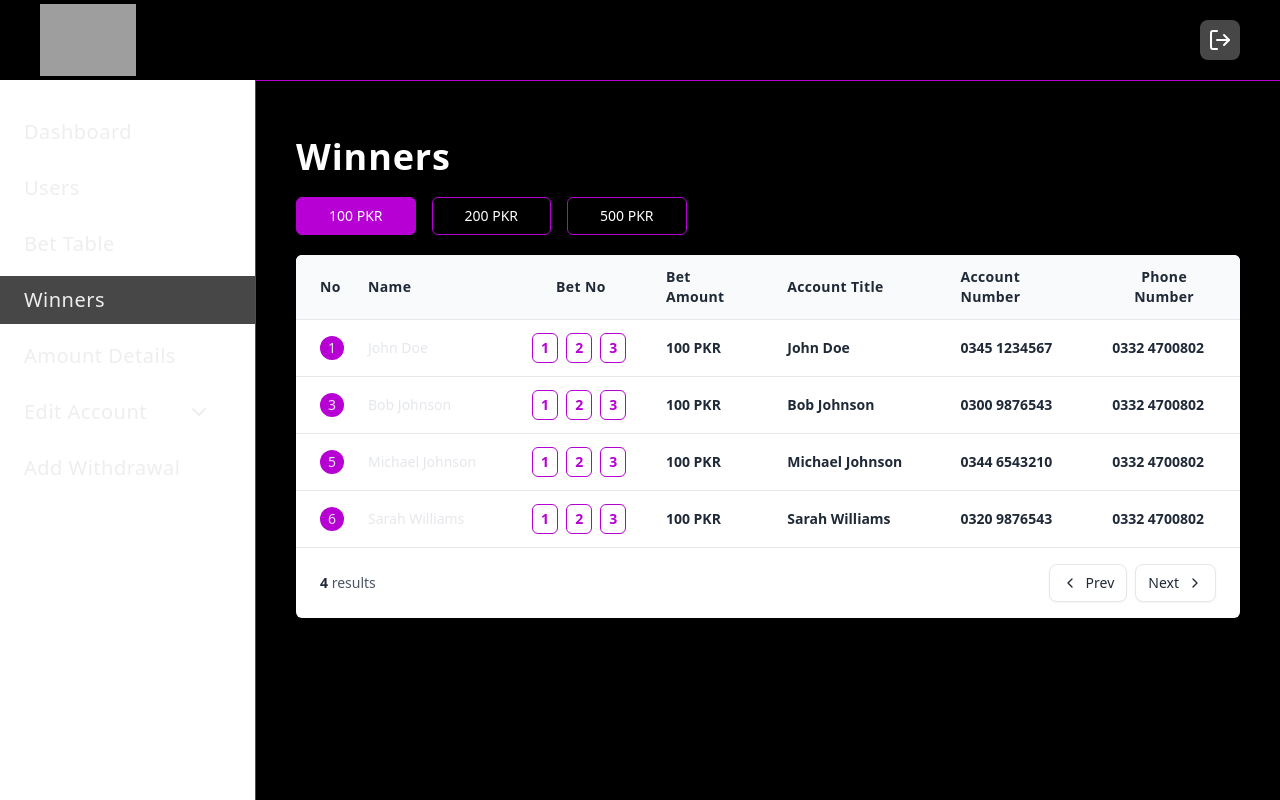
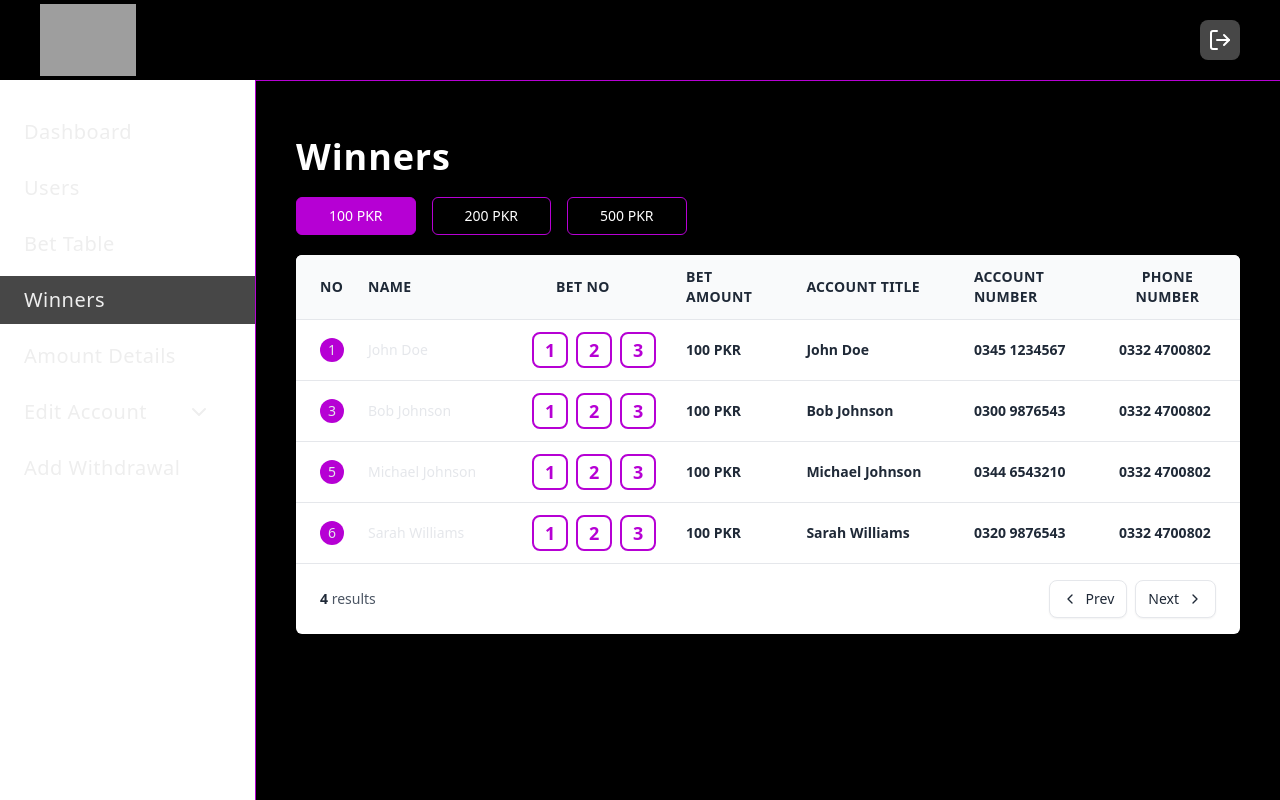
Before and after one commit to CodeWithSuheer/lucky_shot, a React (Vite) app in the folder frontend/: page /admin/winners in a window 1280 px wide. Built offline with nearby package versions, Linux system fonts and the light colour scheme; grey boxes are pictures that could not be loaded; the HTML template or start-up script is replaced by a standard one.

Commit message:
suheer final commit

```diff
--- a/frontend/src/admin/BetTable.jsx
+++ b/frontend/src/admin/BetTable.jsx
@@ -188,7 +188,7 @@ const BetTable = () => {
                                                     </div>
                                                 </td>
                                                 <td className="h-px w-px whitespace-nowrap">
-                                                    <div className="ps-6 lg:ps-3 xl:ps-10 xl:pe-24 pe-6 py-3">
+                                                    <div className="ps-6 lg:ps-3 xl:ps-10 xl:pe-20 pe-6 py-3">
                                                         <div className="flex items-center gap-x-3">
                                                             <div className="grow">
                                                                 <span className="block text-md lg:text-md text-gray-200">{rowData.name}</span>
@@ -199,15 +199,13 @@ const BetTable = () => {
                                                 <td className="h-px w-72 whitespace-nowrap">
                                                     <div className="px-6 py-3">
 
-                                                        <div className="flex item-center gap-2">
+                                                        <div className="flex item-center gap-1">
                                                             {rowData.betNo.map((bet, index) => (
-                                                                <button key={index} className="border border-[#B600D4] bg-transparent px-3 py-2 rounded-lg text-sm font-semibold text-[#B600D4] dark:text-gray-200">{bet}</button>
+                                                                <button key={index} className="border-2 border-[#B600D4] bg-transparent h-9 w-9 rounded-lg text-lg font-semibold text-[#B600D4] dark:text-gray-200 cursor-text">{bet}</button>
                                                             ))}
                                                         </div>
+
                                                     </div>
-
-
-
                                                 </td>
                                                 <td className="h-px w-72 whitespace-nowrap">
                                                     <div className="px-6 py-3 flex gap-1 items-center">
--- a/frontend/src/admin/Winners.jsx
+++ b/frontend/src/admin/Winners.jsx
@@ -121,14 +121,14 @@ const Winners = () => {
                                         <tr>
                                             <th scope="col" className="px-6 lg:ps-3 xl:ps-6 pe-6 py-4 text-start">
                                                 <div className="flex items-center gap-x-2">
-                                                    <span className="text-sm font-semibold tracking-wide text-gray-800 dark:text-gray-200">
+                                                    <span className="text-sm lg:text-md font-semibold tracking-wide text-gray-800 dark:text-gray-200 uppercase">
                                                         No
                                                     </span>
                                                 </div>
                                             </th>
                                             <th scope="col" className="px-6 lg:ps-3 xl:ps-0 pe-6 py-3 text-start">
                                                 <div className="flex items-center gap-x-2">
-                                                    <span className="text-sm font-semibold tracking-wide text-gray-800 dark:text-gray-200">
+                                                    <span className="text-sm lg:text-md font-semibold tracking-wide text-gray-800 dark:text-gray-200 uppercase">
                                                         Name
                                                     </span>
                                                 </div>
@@ -136,7 +136,7 @@ const Winners = () => {
 
                                             <th scope="col" className="px-6 py-3 text-start">
                                                 <div className="flex items-center gap-x-2">
-                                                    <span className="text-sm font-semibold tracking-wide text-gray-800 dark:text-gray-200">
+                                                    <span className="text-sm lg:text-md font-semibold tracking-wide text-gray-800 dark:text-gray-200 uppercase">
                                                         Bet No
                                                     </span>
                                                 </div>
@@ -144,14 +144,14 @@ const Winners = () => {
 
                                             <th scope="col" className="px-6 py-3 text-start">
                                                 <div className="flex items-center gap-x-2">
-                                                    <span className="text-sm font-semibold tracking-wide text-gray-800 dark:text-gray-200">
+                                                    <span className="text-sm lg:text-md font-semibold tracking-wide text-gray-800 dark:text-gray-200 uppercase">
                                                         Bet Amount
                                                     </span>
                                                 </div>
                                             </th>
                                             <th scope="col" className="px-6 py-3 text-start">
                                                 <div className="flex items-center gap-x-2">
-                                                    <span className="text-sm font-semibold tracking-wide text-gray-800 dark:text-gray-200">
+                                                    <span className="text-sm font-semibold tracking-wide text-gray-800 dark:text-gray-200 uppercase">
                                                         Account Title
                                                     </span>
                                                 </div>
@@ -159,7 +159,7 @@ const Winners = () => {
 
                                             <th scope="col" className="px-6 py-3 text-start">
                                                 <div className="flex items-center gap-x-2">
-                                                    <span className="text-sm font-semibold tracking-wide text-gray-800 dark:text-gray-200">
+                                                    <span className="text-sm lg:text-md font-semibold tracking-wide text-gray-800 dark:text-gray-200 uppercase">
                                                         Account Number
                                                     </span>
                                                 </div>
@@ -167,7 +167,7 @@ const Winners = () => {
 
                                             <th scope="col" className="px-6 py-3 text-center">
                                                 <div className="flex items-center gap-x-2">
-                                                    <span className="text-sm font-semibold tracking-wide text-gray-800 dark:text-gray-200">
+                                                    <span className="text-sm lg:text-md font-semibold tracking-wide text-gray-800 dark:text-gray-200 uppercase">
                                                         Phone Number
                                                     </span>
                                                 </div>
@@ -203,7 +203,7 @@ const Winners = () => {
                                                     <div className=" py-3">
                                                         <div className="flex item-center gap-2">
                                                             {rowData.betNo.map((bet, index) => (
-                                                                <button key={index} className="border border-[#B600D4] bg-transparent px-2 py-1 rounded-md text-sm font-semibold text-[#B600D4] dark:text-gray-200">{bet}</button>
+                                                                <button key={index} className="border-2 border-[#B600D4] bg-transparent h-9 w-9 rounded-lg text-lg font-semibold text-[#B600D4] dark:text-gray-200 cursor-text">{bet}</button>
                                                             ))}
                                                         </div>
                                                     </div>
--- a/frontend/src/admin/WithDraw.jsx
+++ b/frontend/src/admin/WithDraw.jsx
@@ -250,7 +250,7 @@ const WithDraw = () => {
                                                     <div className=" py-3">
                                                         <div className="flex item-center gap-2">
                                                             {rowData.betNo.map((bet, index) => (
-                                                                <button key={index} className="border border-[#B600D4] bg-transparent px-2 py-1 rounded-md text-sm font-semibold text-[#B600D4] dark:text-gray-200">{bet}</button>
+                                                                <button key={index} className="border-2 border-[#B600D4] bg-transparent h-9 w-9 rounded-lg text-lg font-semibold text-[#B600D4] dark:text-gray-200 cursor-text">{bet}</button>
                                                             ))}
                                                         </div>
                                                     </div>
```
Also changed, not shown: frontend/src/admin/AmountDetails.jsx (+7 -7 lines).
